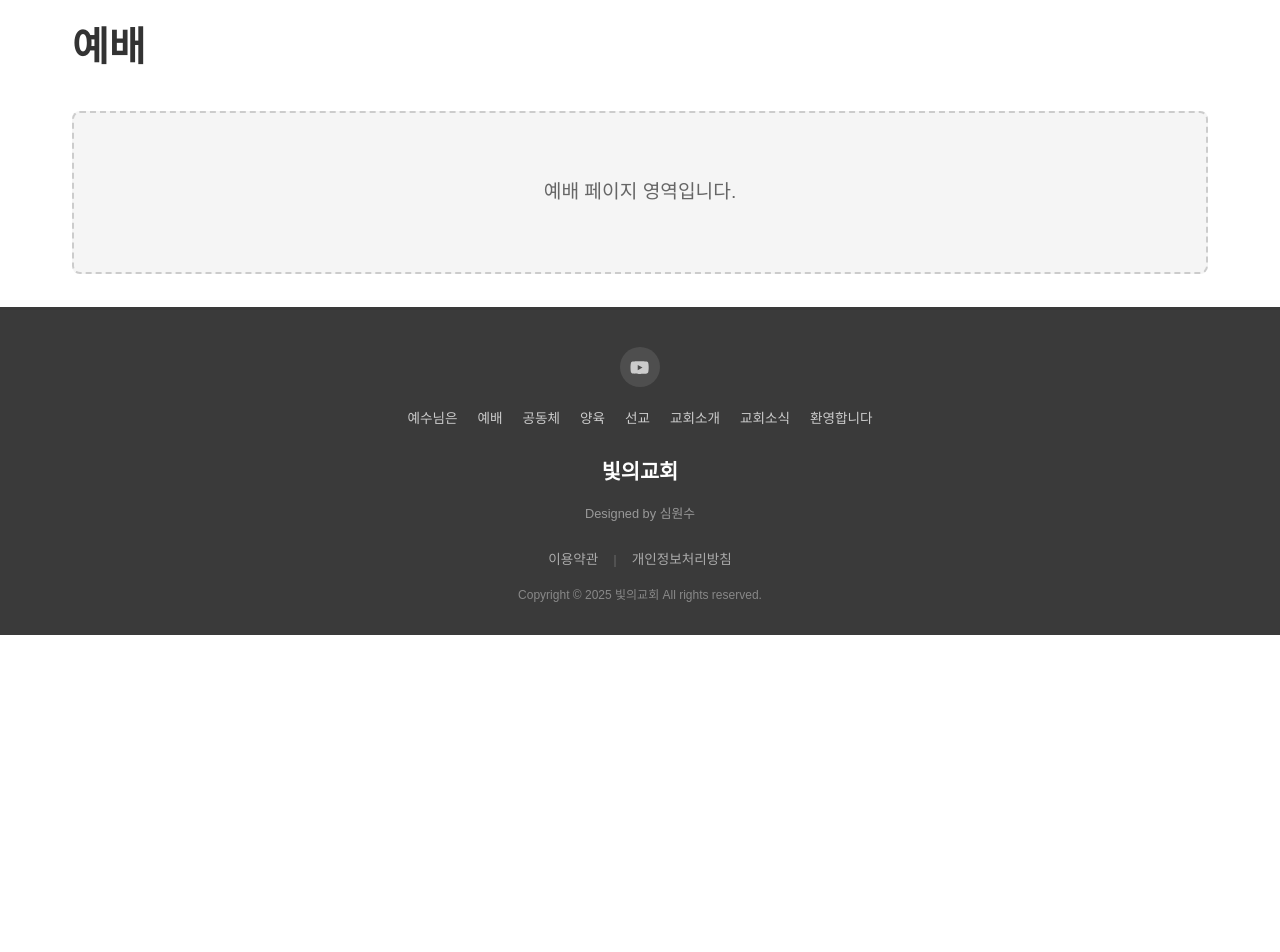
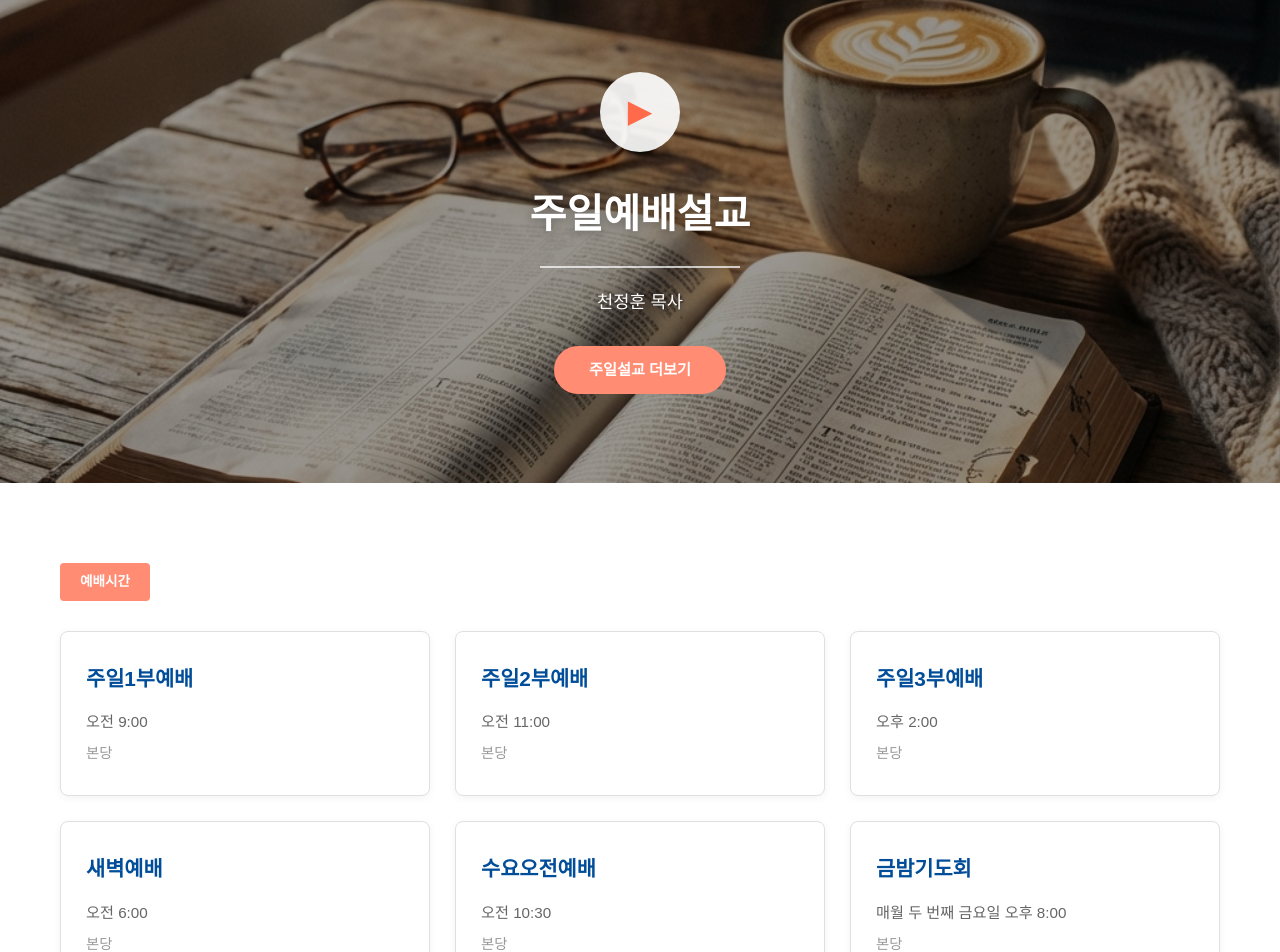
Before and after one commit to banny-suh/lightcc, a React (Vite) app: page /worship in a window 1280 px wide. Shown: the part 165-1117 px from the top of the page. Before the commit the page ends 800 px from the top, so only its background shows below. Built offline with nearby package versions, Linux system fonts and the light colour scheme.

Commit message:
feat: '예배' 페이지 구현

```diff
--- /dev/null
+++ b/src/pages/Worship.css
@@ -0,0 +1,180 @@
+.worship-page {
+    background-color: #fff;
+}
+
+/* Hero Section */
+.worship-hero {
+    position: relative;
+    width: 100%;
+    height: 500px;
+    background-size: cover;
+    background-position: center;
+    display: flex;
+    align-items: center;
+    justify-content: center;
+    color: white;
+    text-align: center;
+}
+
+.worship-hero::before {
+    content: '';
+    position: absolute;
+    top: 0;
+    left: 0;
+    width: 100%;
+    height: 100%;
+    background: rgba(0, 0, 0, 0.4);
+}
+
+.worship-hero-content {
+    position: relative;
+    z-index: 2;
+    max-width: 800px;
+    padding: 0 20px;
+}
+
+.worship-play-icon {
+    width: 80px;
+    height: 80px;
+    background: rgba(255, 255, 255, 0.9);
+    border-radius: 50%;
+    display: inline-flex;
+    align-items: center;
+    justify-content: center;
+    font-size: 2rem;
+    color: #ff6b4a;
+    margin-bottom: 30px;
+    cursor: pointer;
+    transition: transform 0.3s;
+}
+
+.worship-play-icon:hover {
+    transform: scale(1.1);
+}
+
+.worship-hero-title {
+    font-size: 2.5rem;
+    font-weight: bold;
+    margin-bottom: 15px;
+    text-shadow: 0 2px 10px rgba(0, 0, 0, 0.3);
+}
+
+.worship-hero-divider {
+    width: 200px;
+    height: 2px;
+    background: white;
+    margin: 20px auto;
+    opacity: 0.7;
+}
+
+.worship-hero-subtitle {
+    font-size: 1.1rem;
+    margin-bottom: 30px;
+    text-shadow: 0 1px 5px rgba(0, 0, 0, 0.3);
+}
+
+.worship-hero-button {
+    display: inline-block;
+    padding: 12px 35px;
+    background-color: #ff8c73;
+    color: white;
+    border: none;
+    border-radius: 25px;
+    font-weight: bold;
+    cursor: pointer;
+    transition: background-color 0.3s;
+    font-size: 0.95rem;
+    text-decoration: none;
+}
+
+.worship-hero-button:hover {
+    background-color: #ff6b4a;
+}
+
+/* Content Section */
+.worship-content {
+    max-width: 1200px;
+    margin: 0 auto;
+    padding: 80px 20px;
+}
+
+.worship-section {
+    margin-bottom: 80px;
+}
+
+.worship-section:last-child {
+    margin-bottom: 0;
+}
+
+.section-badge {
+    display: inline-block;
+    padding: 8px 20px;
+    background-color: #ff8c73;
+    color: white;
+    font-size: 0.85rem;
+    font-weight: bold;
+    border-radius: 4px;
+    margin-bottom: 30px;
+}
+
+.worship-grid {
+    display: grid;
+    grid-template-columns: repeat(3, 1fr);
+    gap: 25px;
+}
+
+.worship-card {
+    background: #fff;
+    border: 1px solid #e0e0e0;
+    border-radius: 8px;
+    padding: 30px 25px;
+    box-shadow: 0 2px 8px rgba(0, 0, 0, 0.05);
+    transition: all 0.3s;
+}
+
+.worship-card:hover {
+    transform: translateY(-5px);
+    box-shadow: 0 4px 15px rgba(0, 0, 0, 0.1);
+}
+
+.worship-card-title {
+    font-size: 1.3rem;
+    font-weight: bold;
+    color: #004d99;
+    margin-bottom: 15px;
+}
+
+.worship-card-time {
+    font-size: 0.95rem;
+    color: #666;
+    margin-bottom: 8px;
+}
+
+.worship-card-location {
+    font-size: 0.9rem;
+    color: #999;
+}
+
+@media (max-width: 900px) {
+    .worship-grid {
+        grid-template-columns: repeat(2, 1fr);
+    }
+
+    .worship-hero-title {
+        font-size: 2rem;
+    }
+}
+
+@media (max-width: 600px) {
+    .worship-grid {
+        grid-template-columns: 1fr;
+    }
+
+    .worship-hero {
+        height: 400px;
+    }
+
+    .worship-hero-title {
+        font-size: 1.8rem;
+    }
+}
--- a/src/pages/Worship.jsx
+++ b/src/pages/Worship.jsx
@@ -1,11 +1,69 @@
 import React from 'react';
+import { Link } from 'react-router-dom';
+import './Worship.css';
+
+const worshipSchedule = [
+    { title: '주일1부예배', time: '오전 9:00', location: '본당' },
+    { title: '주일2부예배', time: '오전 11:00', location: '본당' },
+    { title: '주일3부예배', time: '오후 2:00', location: '본당' },
+    { title: '새벽예배', time: '오전 6:00', location: '본당' },
+    { title: '수요오전예배', time: '오전 10:30', location: '본당' },
+    { title: '금밤기도회', time: '매월 두 번째 금요일 오후 8:00', location: '본당' },
+];
+
+const churchSchool = [
+    { title: '엘키즈(유아유치부)', time: '오전 11:00', location: '3층' },
+    { title: '엘키즈(초등부)', time: '오전 11:00', location: '5층' },
+    { title: '엘틴즈(청소년부)', time: '오전 9:00', location: '5층' },
+];
 
 const Worship = () => {
     return (
-        <div className="page-container">
-            <h1>예배</h1>
-            <div className="content-placeholder">
-                <p>예배 페이지 영역입니다.</p>
+        <div className="worship-page">
+            {/* Hero Section */}
+            <div
+                className="worship-hero"
+                style={{ backgroundImage: 'url(/images/worship_hero.png)' }}
+            >
+                <div className="worship-hero-content">
+                    <div className="worship-play-icon">▶</div>
+                    <h1 className="worship-hero-title">주일예배설교</h1>
+                    <div className="worship-hero-divider"></div>
+                    <p className="worship-hero-subtitle">천정훈 목사</p>
+                    <Link to="/worship" className="worship-hero-button">
+                        주일설교 더보기
+                    </Link>
+                </div>
+            </div>
+
+            {/* Worship Times Section */}
+            <div className="worship-content">
+                <div className="worship-section">
+                    <span className="section-badge">예배시간</span>
+                    <div className="worship-grid">
+                        {worshipSchedule.map((item, index) => (
+                            <div key={index} className="worship-card">
+                                <h3 className="worship-card-title">{item.title}</h3>
+                                <p className="worship-card-time">{item.time}</p>
+                                <p className="worship-card-location">{item.location}</p>
+                            </div>
+                        ))}
+                    </div>
+                </div>
+
+                {/* Church School Section */}
+                <div className="worship-section">
+                    <span className="section-badge">교회학교</span>
+                    <div className="worship-grid">
+                        {churchSchool.map((item, index) => (
+                            <div key={index} className="worship-card">
+                                <h3 className="worship-card-title">{item.title}</h3>
+                                <p className="worship-card-time">{item.time}</p>
+                                <p className="worship-card-location">{item.location}</p>
+                            </div>
+                        ))}
+                    </div>
+                </div>
             </div>
         </div>
     );
```
Also changed, not shown: public/images/worship_hero.png (added).
